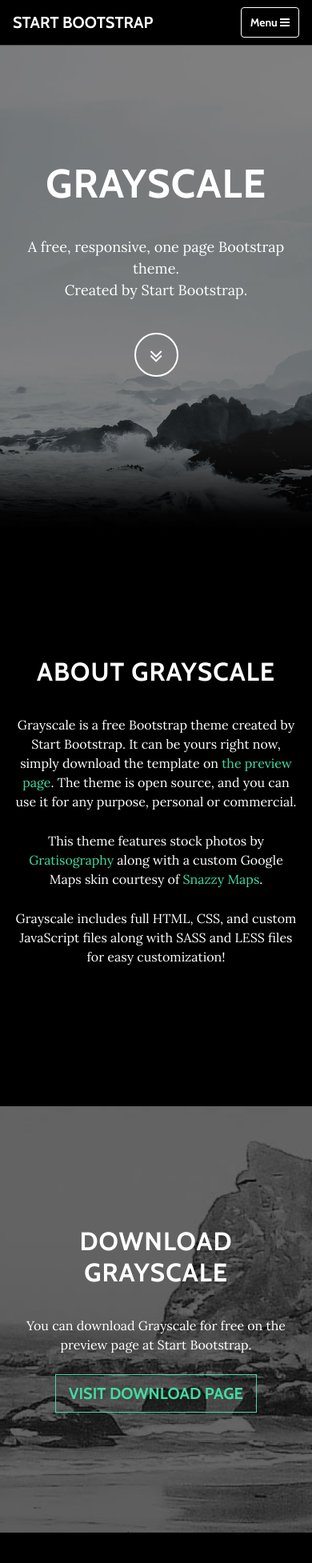
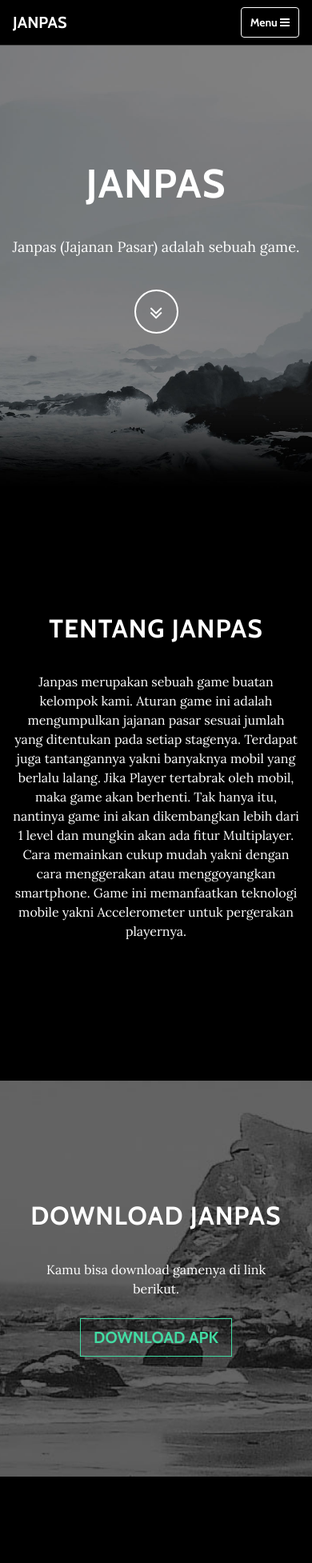
Before and after one commit to riansyahrobi8/unity-janpas, a website: page index.html in a window 390 px wide. Shown: the top 1954 px of the page at 80% size. Drawn offline with nearby package versions, Linux system fonts and the light colour scheme; some packages are replaced by stand-ins of ours.

Commit message:
Update index.html

```diff
--- a/index.html
+++ b/index.html
@@ -8,7 +8,7 @@
 	<meta name="description" content="">
 	<meta name="author" content="">
 
-    <title>Grayscale - Start Bootstrap Theme</title>
+	<title>Janpas</title>
 
 	<!-- Bootstrap core CSS -->
 	<link href="vendor/bootstrap/css/bootstrap.min.css" rel="stylesheet">
@@ -28,7 +28,7 @@
 	<!-- Navigation -->
 	<nav class="navbar navbar-expand-lg navbar-light fixed-top" id="mainNav">
 	<div class="container">
-        <a class="navbar-brand js-scroll-trigger" href="#page-top">Start Bootstrap</a>
+	<a class="navbar-brand js-scroll-trigger" href="#page-top">Janpas</a>
 	<button class="navbar-toggler navbar-toggler-right" type="button" data-toggle="collapse" data-target="#navbarResponsive" aria-controls="navbarResponsive" aria-expanded="false" aria-label="Toggle navigation">
 	Menu
 	<i class="fa fa-bars"></i>
@@ -36,13 +36,13 @@
 	<div class="collapse navbar-collapse" id="navbarResponsive">
 	<ul class="navbar-nav ml-auto">
 	<li class="nav-item">
-              <a class="nav-link js-scroll-trigger" href="#about">About</a>
+	<a class="nav-link js-scroll-trigger" href="#about">Tentang Janpas</a>
 	</li>
 	<li class="nav-item">
-              <a class="nav-link js-scroll-trigger" href="#download">Download</a>
+	<a class="nav-link js-scroll-trigger" href="#download">Download APK</a>
 	</li>
 	<li class="nav-item">
-              <a class="nav-link js-scroll-trigger" href="#contact">Contact</a>
+	<a class="nav-link js-scroll-trigger" href="#contact">Kontak Saya</a>
 	</li>
 	</ul>
 	</div>
@@ -55,9 +55,8 @@
 	<div class="container">
 	<div class="row">
 	<div class="col-lg-8 mx-auto">
-              <h1 class="brand-heading">Grayscale</h1>
-              <p class="intro-text">A free, responsive, one page Bootstrap theme.
-                <br>Created by Start Bootstrap.</p>
+	<h1 class="brand-heading">Janpas</h1>
+	<p class="intro-text">Janpas (Jajanan Pasar) adalah sebuah game.</p>
 	<a href="#about" class="btn btn-circle js-scroll-trigger">
 	<i class="fa fa-angle-double-down animated"></i>
 	</a>
@@ -72,14 +71,13 @@
 	<div class="container">
 	<div class="row">
 	<div class="col-lg-8 mx-auto">
-            <h2>About Grayscale</h2>
-            <p>Grayscale is a free Bootstrap theme created by Start Bootstrap. It can be yours right now, simply download the template on
-              <a href="http://startbootstrap.com/template-overviews/grayscale/">the preview page</a>. The theme is open source, and you can use it for any purpose, personal or commercial.</p>
-            <p>This theme features stock photos by
-              <a href="http://gratisography.com/">Gratisography</a>
-              along with a custom Google Maps skin courtesy of
-              <a href="http://snazzymaps.com/">Snazzy Maps</a>.</p>
-            <p>Grayscale includes full HTML, CSS, and custom JavaScript files along with SASS and LESS files for easy customization!</p>
+	<h2>Tentang Janpas</h2>
+	<p>Janpas merupakan sebuah game buatan kelompok kami. Aturan game ini adalah mengumpulkan jajanan pasar sesuai jumlah yang ditentukan pada setiap stagenya.
+	Terdapat juga tantangannya yakni banyaknya mobil yang berlalu lalang. Jika Player tertabrak oleh mobil, maka game akan berhenti.
+	Tak hanya itu, nantinya game ini akan dikembangkan lebih dari 1 level dan mungkin akan ada fitur Multiplayer. Cara memainkan
+	cukup mudah yakni dengan cara menggerakan atau menggoyangkan smartphone. Game ini memanfaatkan teknologi mobile yakni Accelerometer
+	untuk pergerakan playernya.
+	</p>
 	</div>
 	</div>
 	</div>
@@ -89,9 +87,9 @@
 	<section id="download" class="download-section content-section text-center">
 	<div class="container">
 	<div class="col-lg-8 mx-auto">
-          <h2>Download Grayscale</h2>
-          <p>You can download Grayscale for free on the preview page at Start Bootstrap.</p>
-          <a href="http://startbootstrap.com/template-overviews/grayscale/" class="btn btn-default btn-lg">Visit Download Page</a>
+	<h2>Download Janpas</h2>
+	<p>Kamu bisa download gamenya di link berikut.</p>
+	<a href="https://drive.google.com/open?id=14Ha27BK5XcoQU2hfh-xTytp0u68RK_hn" class="btn btn-default btn-lg">Download APK</a>
 	</div>
 	</div>
 	</section>
@@ -101,58 +99,35 @@
 	<div class="container">
 	<div class="row">
 	<div class="col-lg-8 mx-auto">
-            <h2>Contact Start Bootstrap</h2>
+	<h2>Kontak Saya</h2>
 	<p>Feel free to leave us a comment on the
 	<a href="http://startbootstrap.com/template-overviews/grayscale/">Grayscale template overview page</a>
 	on Start Bootstrap to give some feedback about this theme!</p>
 	<ul class="list-inline banner-social-buttons">
-              <li class="list-inline-item">
+	<!--<li class="list-inline-item">
 	<a href="https://twitter.com/SBootstrap" class="btn btn-default btn-lg">
 	<i class="fa fa-twitter fa-fw"></i>
 	<span class="network-name">Twitter</span>
 	</a>
-              </li>
+	</li>-->
 	<li class="list-inline-item">
-                <a href="https://github.com/BlackrockDigital/startbootstrap" class="btn btn-default btn-lg">
+	<a href="https://github.com/riansyahrobi" class="btn btn-default btn-lg">
 	<i class="fa fa-github fa-fw"></i>
 	<span class="network-name">Github</span>
 	</a>
 	</li>
-              <li class="list-inline-item">
+	<!--<li class="list-inline-item">
 	<a href="https://plus.google.com/+Startbootstrap/posts" class="btn btn-default btn-lg">
 	<i class="fa fa-google-plus fa-fw"></i>
 	<span class="network-name">Google+</span>
 	</a>
-              </li>
+	</li>-->
 	</ul>
 	</div>
 	</div>
 	</div>
 	</section>
 
-    <!-- Map Section -->
-    <div id="map"></div>
-
-    <!-- Footer -->
-    <footer>
-      <div class="container text-center">
-        <p>Copyright &copy; Your Website 2018</p>
-      </div>
-    </footer>
-
-    <!-- Bootstrap core JavaScript -->
-    <script src="vendor/jquery/jquery.min.js"></script>
-    <script src="vendor/bootstrap/js/bootstrap.bundle.min.js"></script>
-
-    <!-- Plugin JavaScript -->
-    <script src="vendor/jquery-easing/jquery.easing.min.js"></script>
-
-    <!-- Google Maps API Key - Use your own API key to enable the map feature. More information on the Google Maps API can be found at https://developers.google.com/maps/ -->
-    <script src="https://maps.googleapis.com/maps/api/js?key=AIzaSyCRngKslUGJTlibkQ3FkfTxj3Xss1UlZDA&sensor=false"></script>
-
-    <!-- Custom scripts for this template -->
-    <script src="js/grayscale.min.js"></script>
-
 	</body>
 
 	</html>
```
Lines whose indentation alone changed are shown as unchanged.
